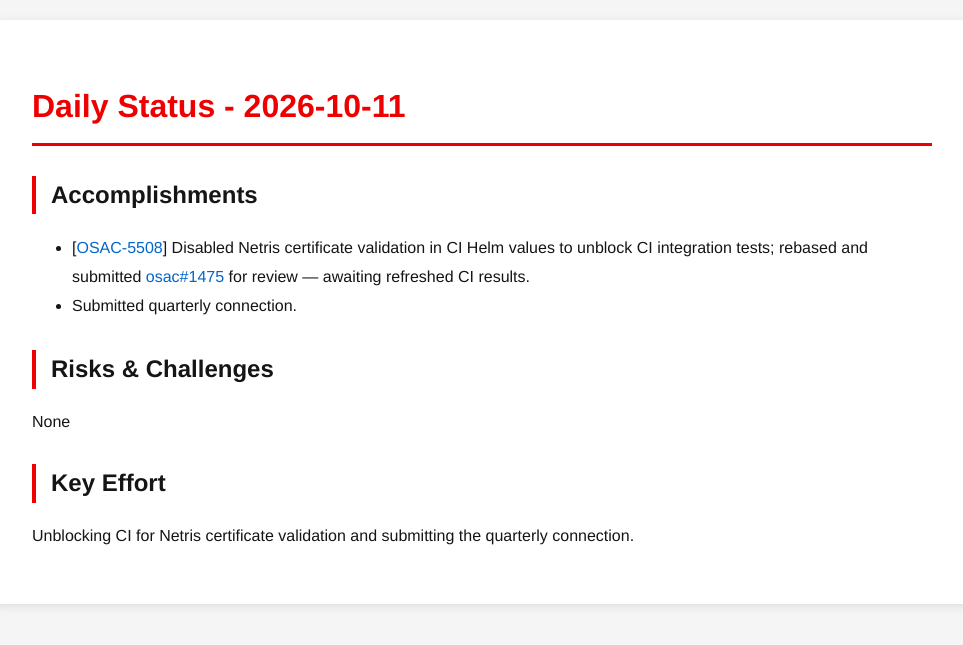
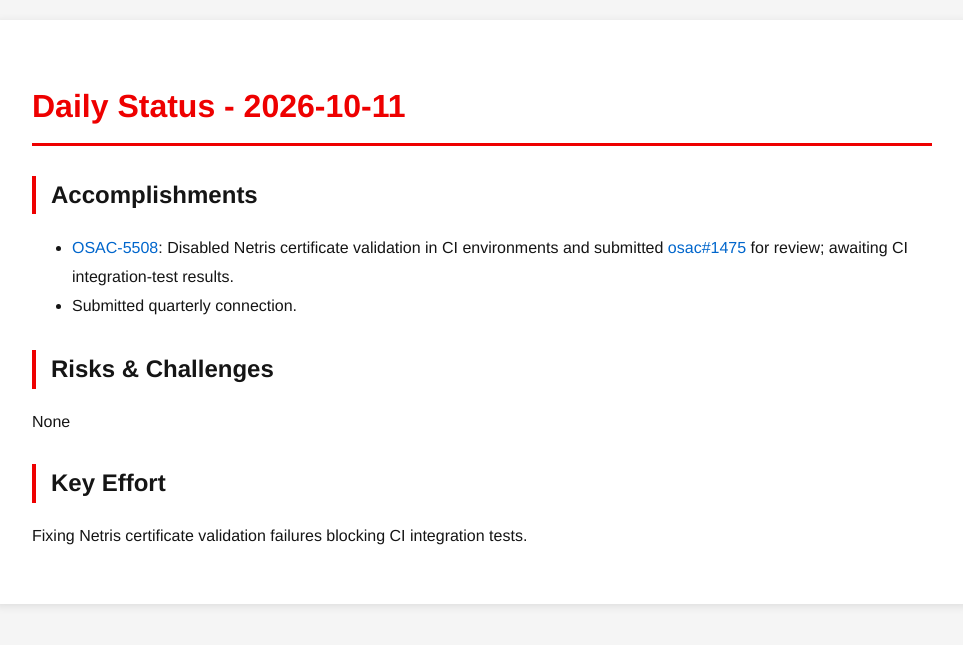
Before and after one commit to tzvatot/daily-status, a Jekyll site: the page built from 2026-10-11.md, in a window 1280 px wide. Shown: the top 645 px of the page, without its empty margins (158-1121 px from the left). Built offline with Jekyll 4.4.1, drawn with Linux system fonts in a browser that asks for light colours.

Commit message:
Daily status update - 2026-10-11

```diff
--- a/2026-10-11.md
+++ b/2026-10-11.md
@@ -7,11 +7,11 @@ date: 2026-10-11
 # Daily Status - 2026-10-11
 
 ## Accomplishments
-- [[OSAC-5508](https://redhat.atlassian.net/browse/OSAC-5508)] Disabled Netris certificate validation in CI Helm values to unblock CI integration tests; rebased and submitted [osac#1475](https://github.com/osac-project/osac/pull/1475) for review — awaiting refreshed CI results.
+- [OSAC-5508](https://redhat.atlassian.net/browse/OSAC-5508): Disabled Netris certificate validation in CI environments and submitted [osac#1475](https://github.com/osac-project/osac/pull/1475) for review; awaiting CI integration-test results.
 - Submitted quarterly connection.
 
 ## Risks & Challenges
 None
 
 ## Key Effort
-Unblocking CI for Netris certificate validation and submitting the quarterly connection.
+Fixing Netris certificate validation failures blocking CI integration tests.
```
